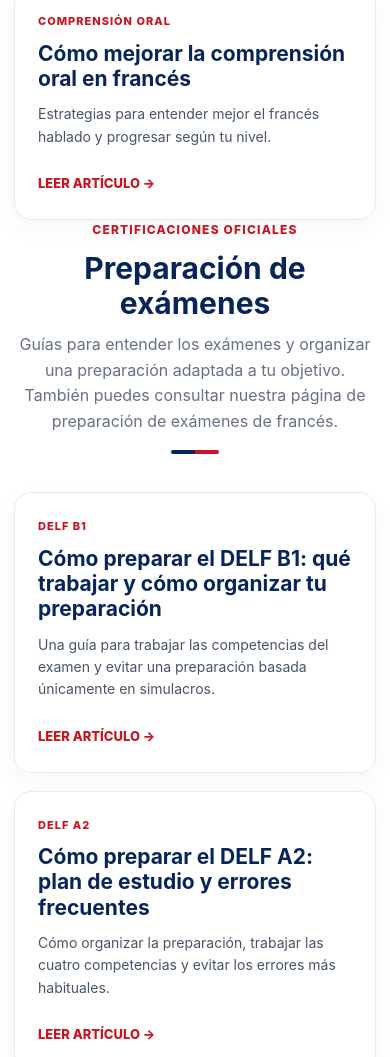
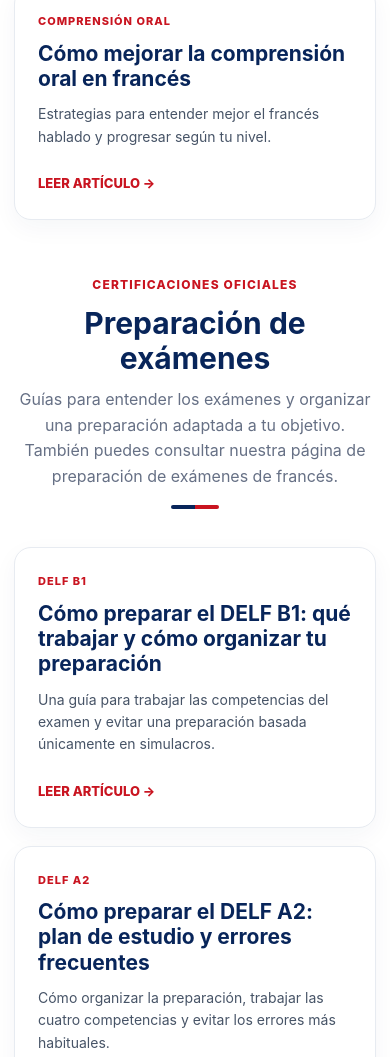
Before and after one commit to rom1-hub/ecole-fle-ele-web, a plain HTML site: page blog/index.html in a window 390 px wide. Shown: the part 2427-3484 px from the top of the page. Drawn offline with Linux system fonts and the light colour scheme.

Commit message:
Iguala separación vertical de categorías del blog

```diff
--- a/assets/delf-a1.css
+++ b/assets/delf-a1.css
@@ -38,3 +38,9 @@
 @media(max-width:900px){.delf-a1-cards{grid-template-columns:1fr 1fr}.delf-a1-cards .delf-a1-card:last-child{grid-column:1/-1}}
 @media(max-width:760px){.delf-a1-cards,.delf-a1-examples{grid-template-columns:1fr}.delf-a1-cards .delf-a1-card:last-child{grid-column:auto}.delf-a1-score{grid-template-columns:1fr}.delf-a1-score>div{display:flex;align-items:center;justify-content:center;gap:12px}.delf-a1-score span{margin:0}}
 @media(max-width:480px){.delf-a1-table th,.delf-a1-table td{padding:12px}.delf-a1-meta{gap:7px}.delf-a1-meta span{font-size:11px}}
+
+/* Espaciado entre categorías de la página principal del blog */
+.blog-index .delf-a1-cards + .section-title{margin-top:74px}
+@media(max-width:650px){
+  .blog-index .delf-a1-cards + .section-title{margin-top:55px}
+}
```
